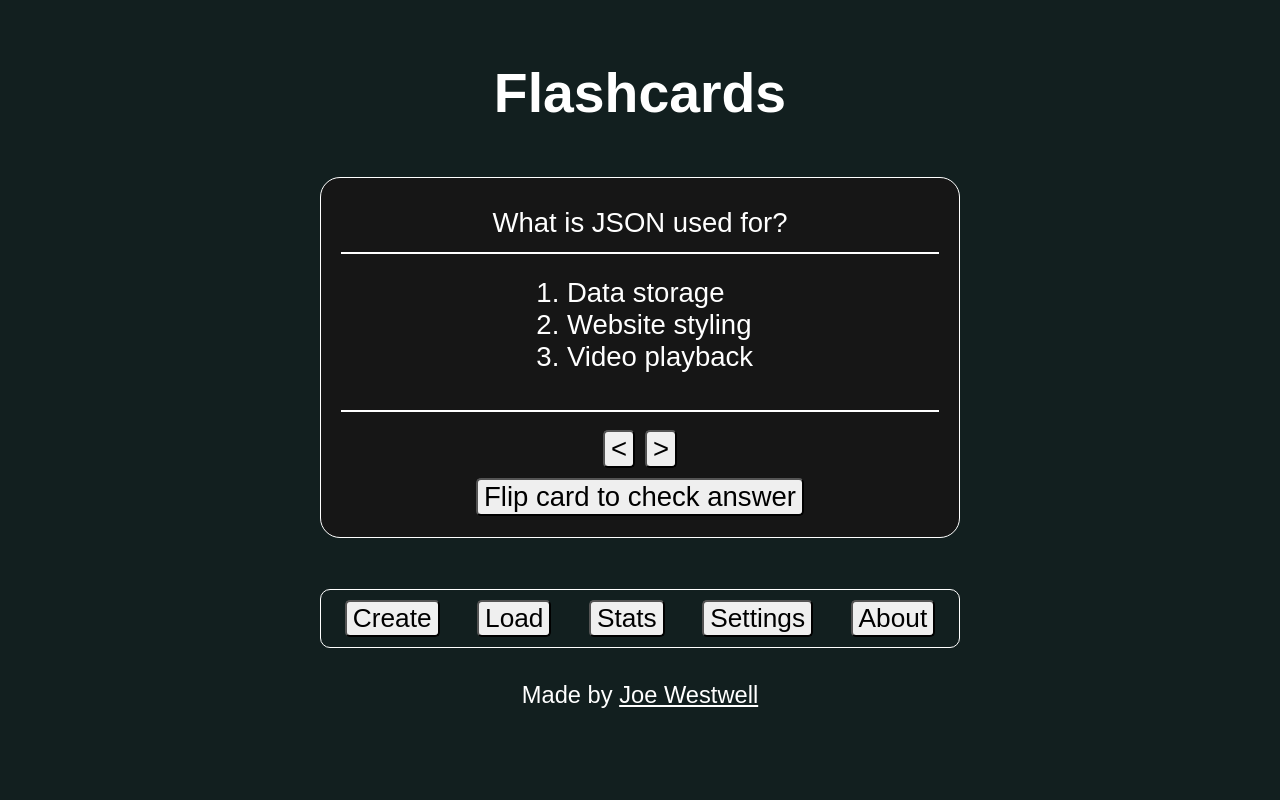
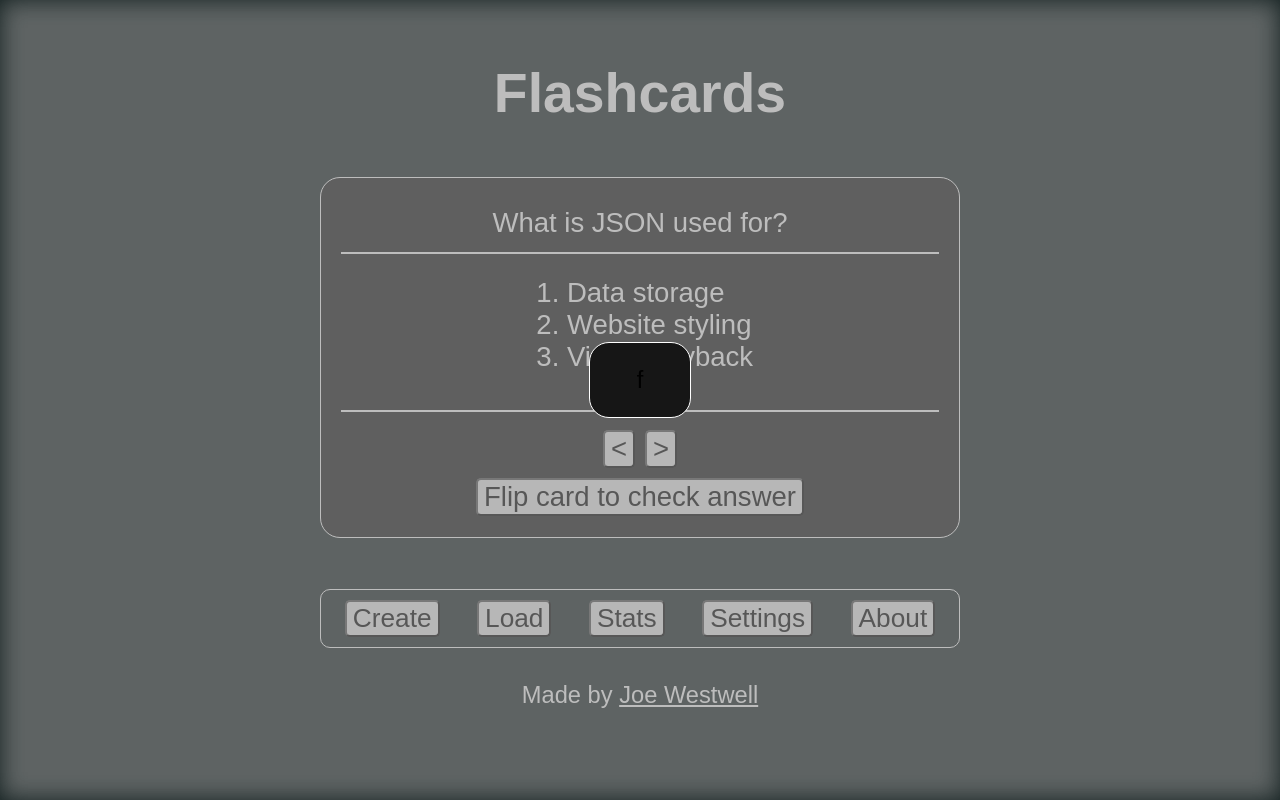
Before and after one commit to J-Wll/flashcards, a React (Vite) app: page / in a window 1280 px wide. Built offline with nearby package versions, Linux system fonts and the light colour scheme.

Commit message:
Started implementation of overlay windows

```diff
--- a/src/FlashcardHandler.jsx
+++ b/src/FlashcardHandler.jsx
@@ -1,18 +1,18 @@
 import { useState } from "react"
 import "./css/FlashcardHandler.css"
-import './css/Utility.css'
-import './css/ToolTip.css'
-import Flashcard from './Flashcard.jsx'
-import Questions from './json/questions.json'
+import "./css/Utility.css"
+import "./css/ToolTip.css"
+import Flashcard from "./Flashcard.jsx"
+import Questions from "./json/questions.json"
 import ToolTip from "./ToolTip.jsx"
+import OverlayWindow from "./OverlayWindow.jsx"
 
 
 console.log(Questions);
 
 export default function FlashcardHandler() {
-
     let [questionNum, updateQuestionNum] = useState(0);
-    // reload component by changing state (look for a cleaner solution)
+    // used to reload components by changing state
     let [counter, refresh] = useState(0);
     let amountOfQuestions = Questions.length;
 
@@ -26,6 +26,7 @@ export default function FlashcardHandler() {
             updateQuestionNum(amountOfQuestions-1);
         }
     }
+
     function nextCard() {
         // Get a random card that you haven't seen in the past X cards?
         if (questionNum < amountOfQuestions - 1) {
@@ -55,7 +56,7 @@ export default function FlashcardHandler() {
 
     return (
         <>
-
+            <OverlayWindow/>
             {/* functions for program control are passed into the component */}
             <div className="flashcard-handler">
                 {/* <Flashcard onClick={prevCard} inactive={true} /> */}
--- /dev/null
+++ b/src/OverlayWindow.jsx
@@ -0,0 +1,16 @@
+import "./css/OverlayWindow.css"
+import { useState } from "react"
+
+export default function OverlayWindow() {
+
+    return (
+        <>
+            <div className="background-blur">
+
+            </div>
+            <div className="overlay-window">
+                <p>f</p>
+            </div>
+        </>
+    )
+}
--- a/src/css/Flashcard.css
+++ b/src/css/Flashcard.css
@@ -99,15 +99,16 @@ button {
     /* font-size: calc(14px + 0.4dvw + 0.4dvh); */
 }
 
+.mutliple-choice {
+    text-align: start;
+}
+
+
 .flipped {
     transition-property: transform;
     transition-duration: 0.75s;
     transform: rotateY(180deg);
     /* transform-style: preserve-3d; */
-}
-
-.mutliple-choice {
-    text-align: start;
 }
 
 .notFlipped {
@@ -118,6 +119,7 @@ button {
     /* transform-style: preserve-3d;  */
 }
 
+/* 2 fade in classes and keyframes, otherwise the effect wont apply. Prefixes used for browser compatibility */
 .fadeIn {
     animation: fadeIn cubic-bezier(.78, 0, .79, 1.13) 0.75s;
     -webkit-animation: fadeIn cubic-bezier(.78, 0, .79, 1.13) 0.75s;
--- /dev/null
+++ b/src/css/OverlayWindow.css
@@ -0,0 +1,23 @@
+.overlay-window{
+    /* visibility: hidden; */
+    z-index: 2;
+    position: absolute;
+    width: 100px;
+    background-color: rgb(22, 22, 22);
+    border: 1px solid white;
+    border-radius: 20px;
+    text-align: center;
+}
+
+.background-blur{
+    /* visibility: hidden; */
+    z-index: 1;
+    position: absolute;
+    top: 0;
+    width: 100vw;
+    height: 100vh;
+    box-sizing: border-box;
+    background-color: rgb(146, 146, 146);
+    opacity: 60%;
+    filter: blur(12px);
+}
```
